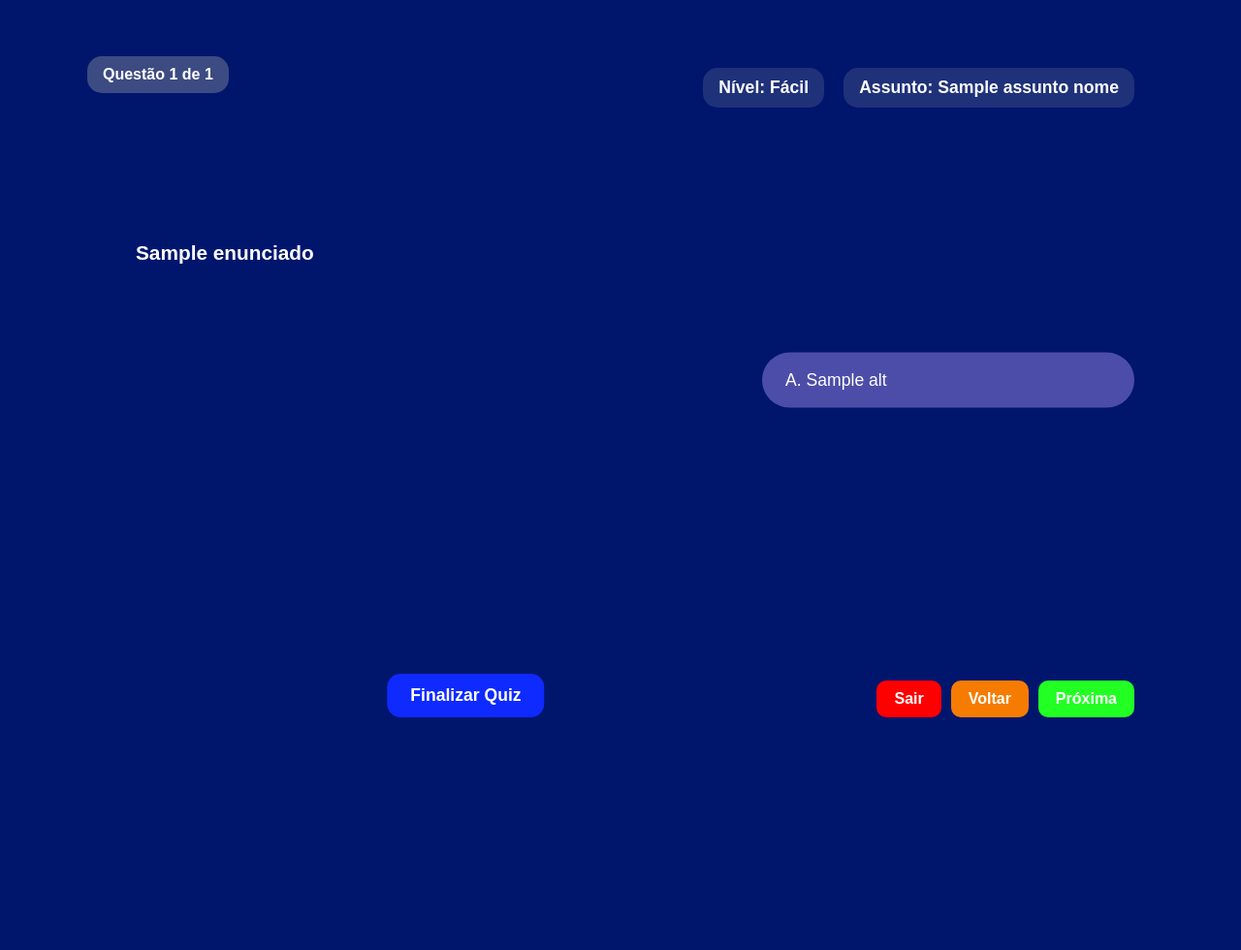
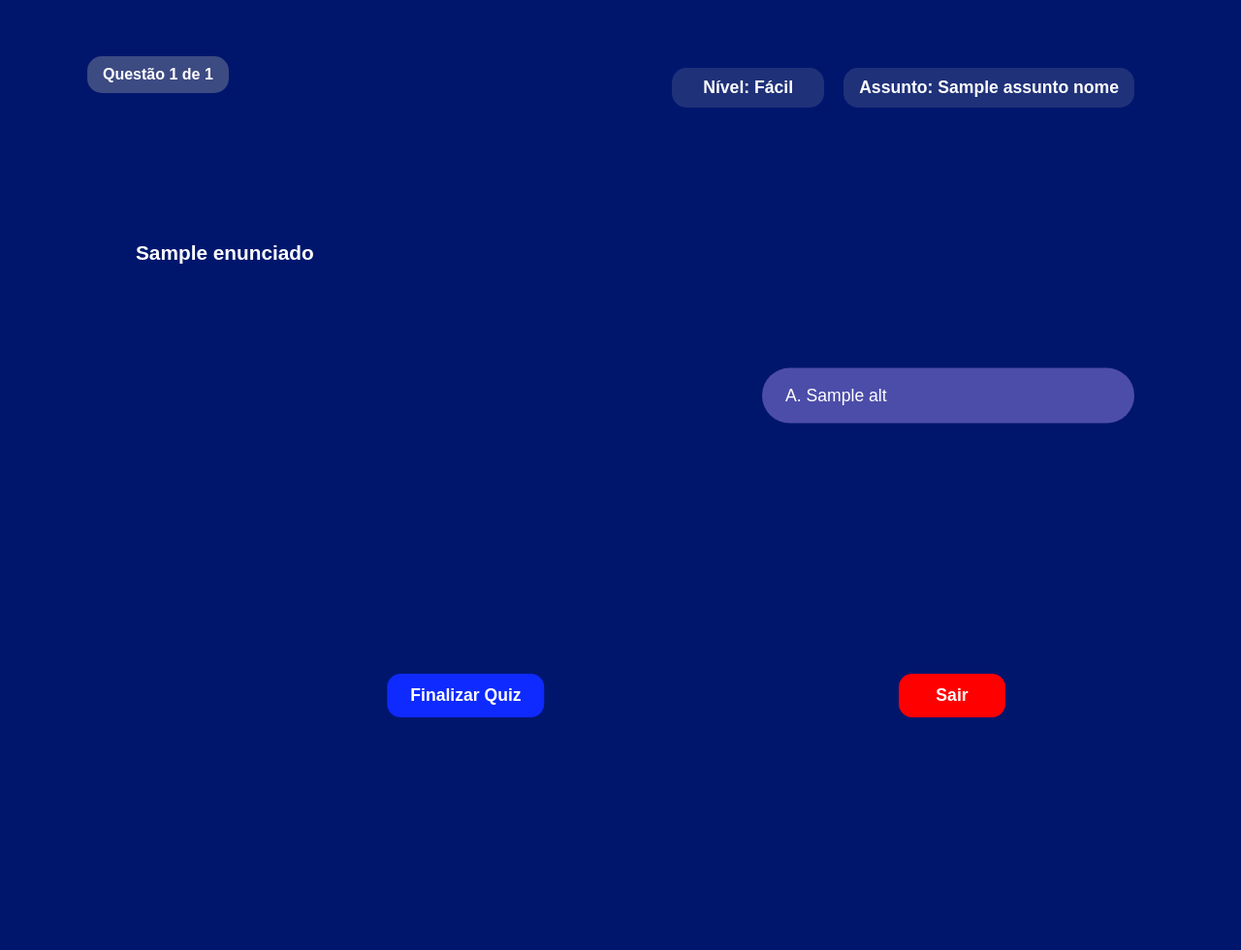
Before and after one commit to monickeivlopes/EduQuiz, a Flask app: template templates/quiz.html in a window 1280 px wide. Shown: the top 980 px of the page at 97% size. Run offline with Flask 3, Linux system fonts and the light colour scheme; the template is opened without the code that fills it: most values are stand-ins (such as "Sample title", 1, 10 or a date in 2020); some libraries are stand-ins or nearby versions.

Commit message:
Update quiz.html

```diff
--- a/templates/quiz.html
+++ b/templates/quiz.html
@@ -55,7 +55,7 @@
 
         .alternativas-container {
             position: fixed;
-            top: 50%;
+            top: 52%;
             right: 110px;
             transform: translateY(-50%);
             width: 30%;
@@ -110,39 +110,21 @@
             transform: translateX(-30%);
         }
 
-        .botoes-container {
+       .btn-sair {
         position: fixed;
         bottom: 60px;
-            right: 110px;
-            display: flex;
-            gap: 10px;
-        }
-
-        .btn-sair,
-        .btn-voltar,
-        .btn-proxima {
+        left: 75%; /* ajusta a posição para não colar no "Finalizar Quiz" */
+        background-color: #ff0000;
+        color: white;
         border: none;
-            padding: 10px 18px;
-            border-radius: 10px;
+        padding: 12px 15px;
+        border-radius: 14px;
         cursor: pointer;
         font-weight: bold;
-            font-size: 1rem;
+        font-size: 1.1rem;
+        min-width: 110px;
         transition: background-color 0.3s;
-        }
-
-        .btn-sair {
-            background-color: #ff0000;
-            color: white;
-        }
-
-        .btn-voltar {
-            background-color: #f57c00;
-            color: white;
-        }
-
-        .btn-proxima {
-            background-color: #22ff23;
-            color: white;
+        transform: translateX(-30%);
     }
 
         .btn-responder:hover {
@@ -150,15 +132,7 @@
         }
 
         .btn-sair:hover {
-            background-color: #d10000;
-        }
-
-        .btn-voltar:hover {
-            background-color: #c46a00;
-        }
-
-        .btn-proxima:hover {
-            background-color: #1ac51a;
+            background-color: #c90202;
         }
 
         hr {
@@ -182,11 +156,20 @@
                 <!-- Parte direita: nível e assunto -->
                 <div class="info-direita">
                     <span>
+                        <span>
                             Nível:
-                        {% if nivel_id == 'variada' %}Variada{% endif %}
-                        {% if nivel_id == 1 %}Fácil{% endif %}
-                        {% if nivel_id == 2 %}Médio{% endif %}
-                        {% if nivel_id == 3 %}Difícil{% endif %}
+                            {% if nivel_id == 'variada' %}
+                            Variada
+                            {% elif nivel_id == '1' or nivel_id == 1 %}
+                            Fácil
+                            {% elif nivel_id == '2' or nivel_id == 2 %}
+                            Médio
+                            {% elif nivel_id == '3' or nivel_id == 3 %}
+                            Difícil
+                            {% else %}
+                            Desconhecido
+                            {% endif %}
+                        </span>
                     </span>
                     <span>Assunto: {{ assunto_nome }}</span>
                 </div>
@@ -213,8 +196,6 @@
         <!-- Botões de navegação -->
         <div class="botoes-container">
             <button type="button" class="btn-sair" onclick="window.location.href='/index_aluno'">Sair</button>
-            <button type="button" class="btn-voltar" id="btnVoltar">Voltar</button>
-            <button type="button" class="btn-proxima" id="btnProxima">Próxima</button>
         </div>
     </form>
 
```
Lines whose indentation alone changed are shown as unchanged.
